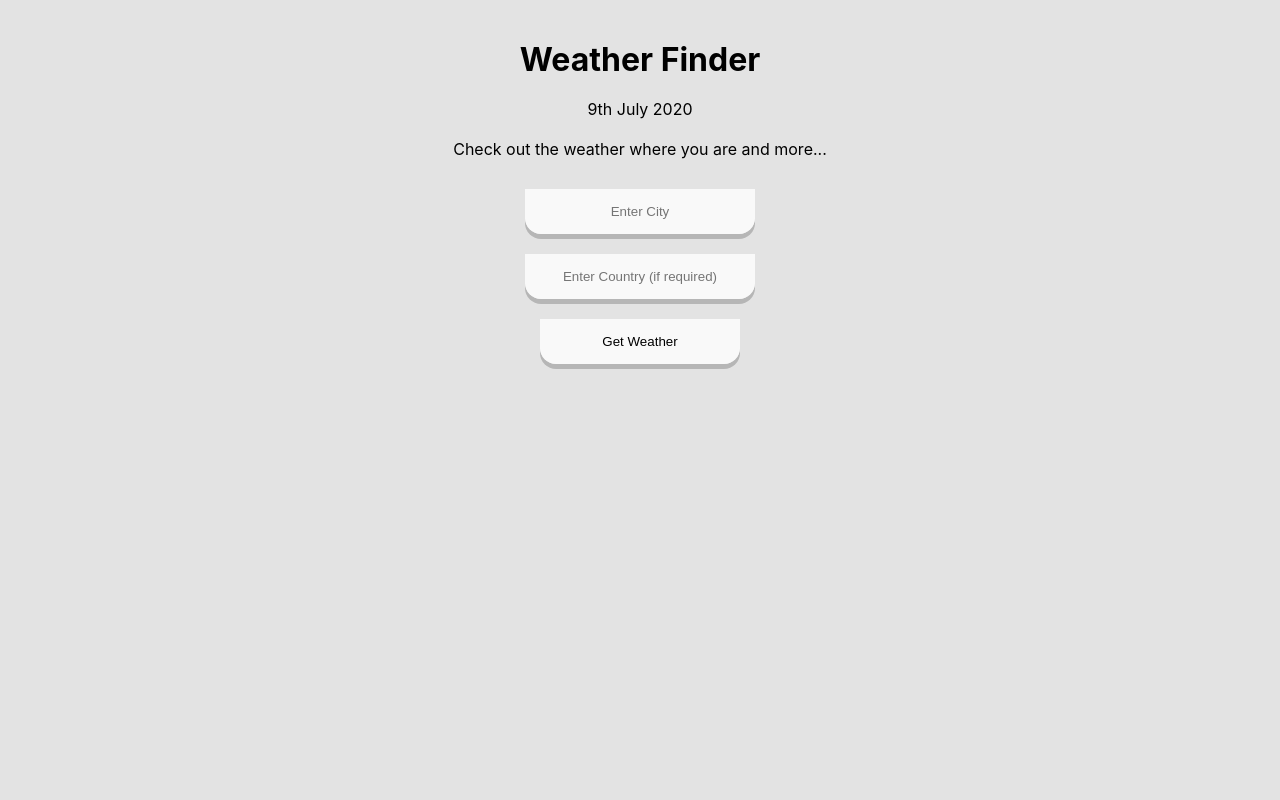
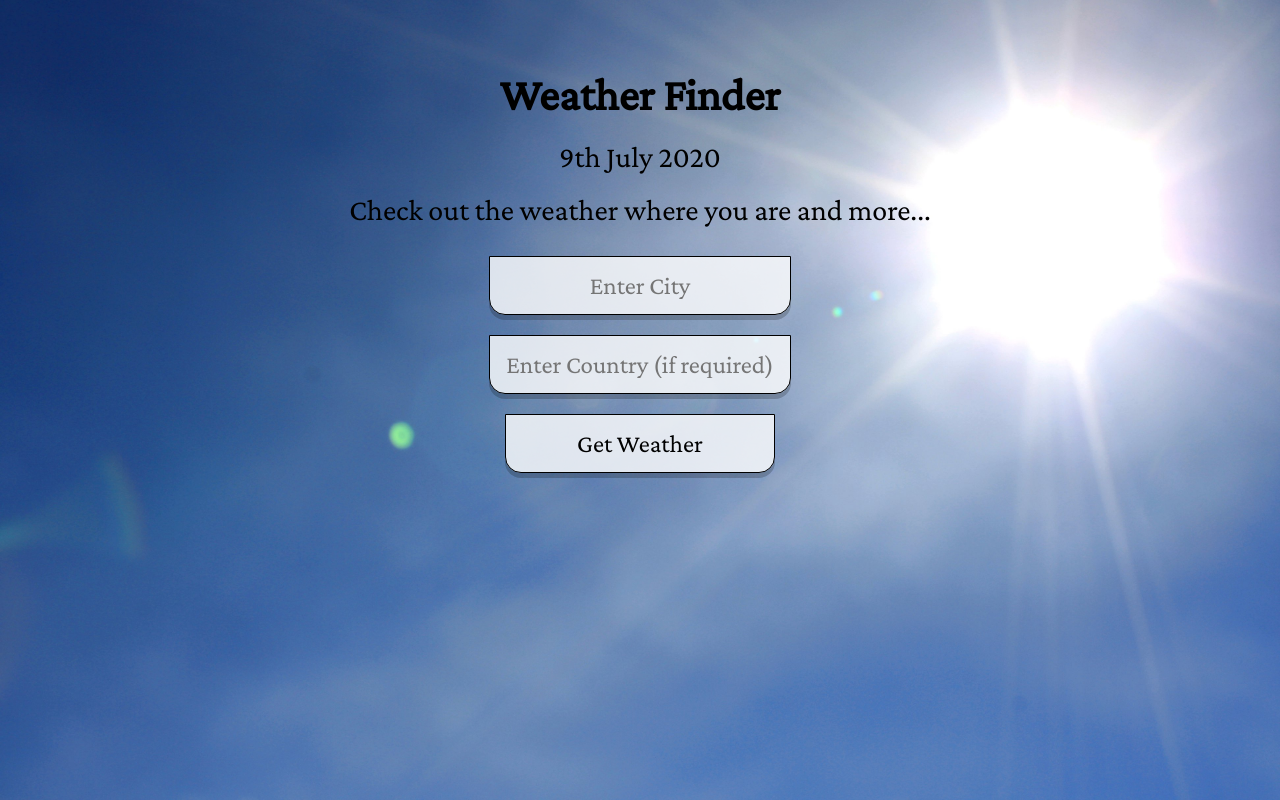
Before and after one commit to AlHood77/React_Weather_API_app, a React (Create React App) app: page / in a window 1280 px wide. Built offline with nearby package versions, Linux system fonts and the light colour scheme.

Commit message:
background image added and some font styling

```diff
--- a/public/index.html
+++ b/public/index.html
@@ -10,6 +10,7 @@
       content="Web site created using create-react-app"
     />
     <link rel="apple-touch-icon" href="%PUBLIC_URL%/logo192.png" />
+    <link href="https://fonts.googleapis.com/css2?family=Crimson+Pro&display=swap" rel="stylesheet">
     <!--
       manifest.json provides metadata used when your web app is installed on a
       user's mobile device or desktop. See https://developers.google.com/web/fundamentals/web-app-manifest/
--- a/src/App.css
+++ b/src/App.css
@@ -1,19 +1,19 @@
 * {
   margin: 0;
   padding: 0;
+  font-family: 'Crimson Pro', serif;
 }
 
 .WeatherContainer {
-  background: #e3e3e3;
+  background: url('./components/background.jpg') no-repeat center bottom;
+  background-size: 100%;
   height: 100vh;
 
 }
 
 .WeatherContainer-warm {
   background: url('./components/summer.png');
-
   height: 100vh;
-
 }
 
 .WeatherContainer-cold {
@@ -21,18 +21,25 @@
   background-repeat: no-repeat;
   background-size: cover;
   height: 100vh;
-  ;
 }
 
 
 .Header {
   text-align: center;
-  padding-top: 40px;
+  padding-top: 70px;
+}
+
+.Header h1 {
+  font-size: 45px;
 }
 
 .Header p {
   margin-top: 20px;
+  font-size: 30px;
+  ;
 }
+
+/* Form Component */
 
 .Form {
   align-items: center;
@@ -44,12 +51,13 @@
 .Form input {
   padding: 15px;
   margin: 10px;
-  width: 200px;
+  width: 270px;
   text-align: center;
   appearance: none;
-  border: none;
+  border: 1px solid black;
   outline: none;
   border-radius: 0px 0px 16px 16px;
+  font-size: 25px;
 
   background-color: rgba(255, 255, 255, 0.8);
   box-shadow: 0px 5px rgba(0, 0, 0, 0.2);
@@ -59,16 +67,29 @@
   cursor: pointer;
 }
 
+.Form-submit:hover {
+  background-color: rgba(255, 255, 255, 0.7);
+}
+
+.Form-submit:active {
+  background-color: rgba(255, 255, 255, 0.7);
+  box-shadow: 0px 2px rgba(0, 0, 0, 0.2);
+}
+
+/* Weather Component */
+
 .Weather-wrapper {
   text-align: center;
   margin-top: 20px;
-  background-color: rgba(255, 255, 255, 0.4);
-
 }
 
-/* .Weather {
+.Weather {
+  background-color: rgba(255, 255, 255, 0.7);
   display: inline-block;
-} */
+  margin: 10px;
+  padding: 10px;
+  border-radius: 10px;
+}
 
 .Weather-temp {
   margin-top: 10px;
@@ -84,3 +105,15 @@
 .Weather-sun p {
   margin: 10px;
 }
+
+.Weather h1 {
+  font-size: 50px;
+}
+
+.Weather h2 {
+  font-size: 40px;
+}
+
+.Weather p {
+  font-size: 24px;
+}
--- a/src/containers/WeatherContainer.js
+++ b/src/containers/WeatherContainer.js
@@ -45,7 +45,7 @@ class WeatherContainer extends Component {
         return (
             <div className={
                 (typeof this.state.weatherData.main != "undefined")
-                    ? ((this.state.weatherData.main.temp > 16)
+                    ? ((this.state.weatherData.main.temp > 12)
                         ? 'WeatherContainer-warm'
                         : 'WeatherContainer-cold')
             : 'WeatherContainer'} >
```
Also changed, not shown: src/components/Weather.js (+5 -2 lines), src/components/background.jpg (added).
